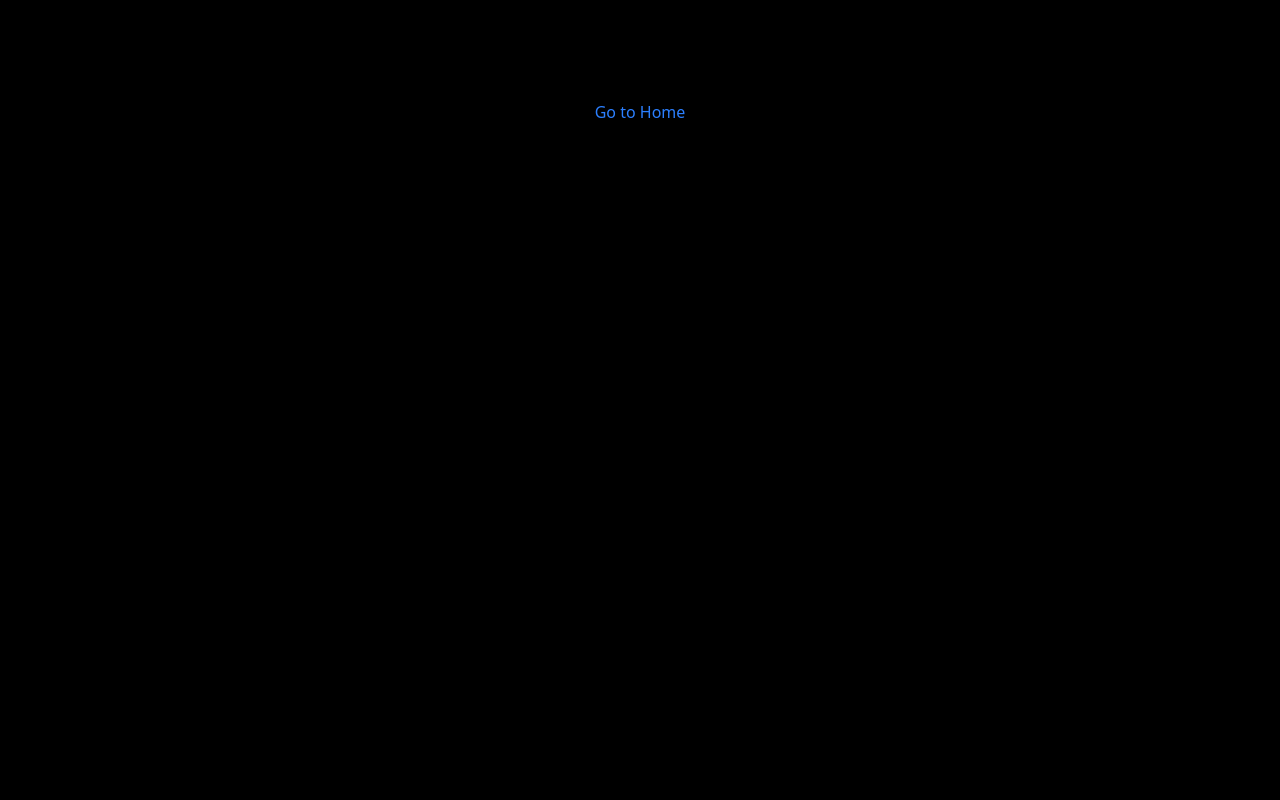
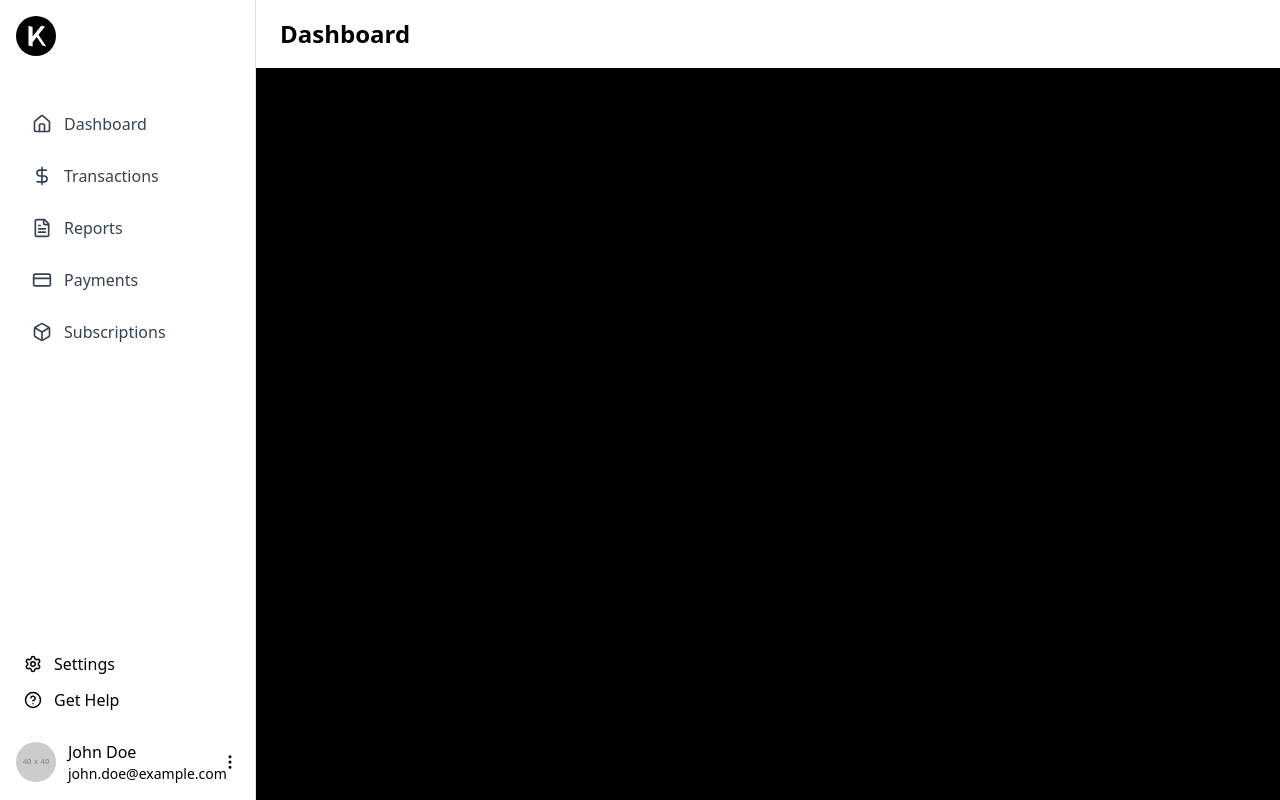
Before and after one commit to 360Parminder/Kosh, a React (Vite) app in the folder apps/web/: page /dashboard in a window 1280 px wide. Before the commit this address had no page. Built offline with nearby package versions, Linux system fonts and the light colour scheme.

Commit message:
feat: Implement dashboard layout with sidebar and header components; replace Home with Landing page

```diff
--- a/apps/web/src/App.jsx
+++ b/apps/web/src/App.jsx
@@ -3,11 +3,12 @@ import LoginForm from "./components/auth/LoginForm";
 // import ComingSoon from "./pages/ComingSoon";
 import SignupForm from "./components/auth/SignupForm";
 import RootLayout from "./layout/RootLayout";
-import Home from "./pages/Home";
+import Landing from "./pages/Landing";
 import ScrollToTop from "./utils/ScrollToTop";
 import FeaturePage from "./pages/FeaturePage";
 import Contact from "./pages/policies/Contact";
 import About from "./pages/policies/About";
+import DashboardLayout from "./layout/DashboardLayout";
 
 const App = () => {
   return (
@@ -18,10 +19,16 @@ const App = () => {
       <Routes>
         {/* <Route path="/" element={<ComingSoon />} /> */}
         <Route path="/" element={<RootLayout />} >
-          <Route index element={<Home />} />
+          <Route index element={<Landing />} />
           <Route path="features" element={<FeaturePage />} />
           <Route path="contact" element={<Contact />} />
           <Route path="about" element={<About />} />
+        </Route>
+
+        <Route path="dashboard" element={<DashboardLayout />}>
+            {/* <Route index element={<DashboardHome />} /> */}
+            {/* <Route path="settings" element={<DashboardSettings />} /> */}
+            {/* <Route path="profile" element={<DashboardProfile />} /> */}
         </Route>
         <Route path="/login" element={<LoginForm />} />
         <Route path="/signup" element={<SignupForm />} />
--- a/apps/web/src/components/layout/Header.jsx
+++ b/apps/web/src/components/layout/Header.jsx
@@ -0,0 +1,42 @@
+import React from 'react';
+import { useLocation } from 'react-router-dom';
+
+const Header = () => {
+    const location = useLocation();
+
+    // Extract the current tab name from the path
+    const getTabName = () => {
+        const path = location.pathname;
+        // Remove leading slash and capitalize first letter
+        const tabName = path.substring(1).split('/')[0];
+        if (!tabName) return 'Dashboard'; // Default name
+        return tabName.charAt(0).toUpperCase() + tabName.slice(1);
+    };
+
+    return (
+        <header className="header">
+            <div className="header-container">
+                <h1 className="tab-title">{getTabName()}</h1>
+            </div>
+            <style jsx>{`
+                .header {
+                    padding: 16px 24px;
+                    background-color: #ffffff;
+                    box-shadow: 0 1px 3px rgba(0, 0, 0, 0.1);
+                }
+                .header-container {
+                    max-width: 1200px;
+                    margin: 0 auto;
+                }
+                .tab-title {
+                    color: #000000;
+                    font-size: 24px;
+                    font-weight: 600;
+                    margin: 0;
+                }
+            `}</style>
+        </header>
+    );
+};
+
+export default Header;
--- /dev/null
+++ b/apps/web/src/components/layout/SideBar.jsx
@@ -0,0 +1,101 @@
+import React from 'react';
+import { Link } from 'react-router-dom';
+import {
+    Settings,
+    HelpCircle,
+    MoreVertical,
+    Home,
+    DollarSign,
+    FileText,
+    CreditCard,
+    Box
+} from 'lucide-react';
+
+const SideBar = ({ user }) => {
+        // Default user if not provided
+        const defaultUser = {
+                name: 'John Doe',
+                email: 'john.doe@example.com',
+                avatar: 'https://via.placeholder.com/40'
+        };
+
+        const currentUser = user || defaultUser;
+
+        const tabs = [
+                { name: 'Dashboard', icon: <Home size={20} />, path: '/dashboard' },
+                { name: 'Transactions', icon: <DollarSign size={20} />, path: '/transactions' },
+                { name: 'Reports', icon: <FileText size={20} />, path: '/reports' },
+                { name: 'Payments', icon: <CreditCard size={20} />, path: '/payments' },
+                { name: 'Subscriptions', icon: <Box size={20} />, path: '/subscriptions' }
+        ];
+
+        return (
+                <div className="flex flex-col h-screen bg-white border-r border-gray-200 dark:bg-black dark:text-white w-64">
+                        {/* App Logo */}
+                        <div className="p-4">
+                                <img
+                                        src="/logo.svg"
+                                        alt="Kosh Logo"
+                                        className="h-10"
+                                />
+                        </div>
+
+                        {/* Navigation Tabs */}
+                        <nav className="flex-grow mt-6">
+                                <ul>
+                                        {tabs.map((tab, index) => (
+                                                <li key={index}>
+                                                        <Link
+                                                                to={tab.path}
+                                                                className="flex items-center px-6 py-3 hover:bg-gray-800 mx-2 my-1 rounded-lg text-gray-700 hover:text-white transition-colors duration-200 dark:text-gray-300 dark:hover:bg-gray-700 dark:hover:text-white"
+                                                        >
+                                                                <span className="mr-3">{tab.icon}</span>
+                                                                <span>{tab.name}</span>
+                                                        </Link>
+                                                </li>
+                                        ))}
+                                </ul>
+                        </nav>
+
+                        {/* Help and Settings */}
+                        <div className="px-6 py-3">
+                                <Link
+                                        to="/settings"
+                                        className="flex items-center  hover:text-indigo-600 mb-3"
+                                >
+                                        <Settings className="mr-3" size={18} />
+                                        <span>Settings</span>
+                                </Link>
+                                <Link
+                                        to="/help"
+                                        className="flex items-center  hover:text-indigo-600"
+                                >
+                                        <HelpCircle className="mr-3" size={18} />
+                                        <span>Get Help</span>
+                                </Link>
+                        </div>
+
+                        {/* User Profile */}
+                        <div className="mt-auto p-4 ">
+                                <div className="flex items-center justify-between">
+                                        <div className="flex items-center">
+                                                <img
+                                                        src={currentUser.avatar}
+                                                        alt="User avatar"
+                                                        className="w-10 h-10 rounded-full mr-3"
+                                                />
+                                                <div>
+                                                        <p className="font-medium ">{currentUser.name}</p>
+                                                        <p className="text-sm ">{currentUser.email}</p>
+                                                </div>
+                                        </div>
+                                        <button className=" hover:text-gray-700">
+                                                <MoreVertical size={18} />
+                                        </button>
+                                </div>
+                        </div>
+                </div>
+        );
+};
+
+export default SideBar;
--- /dev/null
+++ b/apps/web/src/layout/DashboardLayout.jsx
@@ -0,0 +1,23 @@
+import { Outlet } from "react-router-dom";
+import Header from "../components/layout/Header";
+import SideBar from "../components/layout/SideBar";
+
+
+
+const DashboardLayout = () => {
+  return (
+    <div className="flex flex-row">
+        {/* Sidebar component for the dashboard */}
+       <SideBar />
+    <div className="flex-1 dashboard-main">
+      {/* Header component for the dashboard */}
+        <Header />
+      <main className="dashboard-content">
+        <Outlet />
+      </main>
+        </div>
+    </div>
+  );
+};
+
+export default DashboardLayout;
```
Also changed, not shown: apps/web/src/pages/Landing.jsx (renamed from apps/web/src/pages/Home.jsx), apps/web/src/pages/dashboard/Home.jsx (added).
